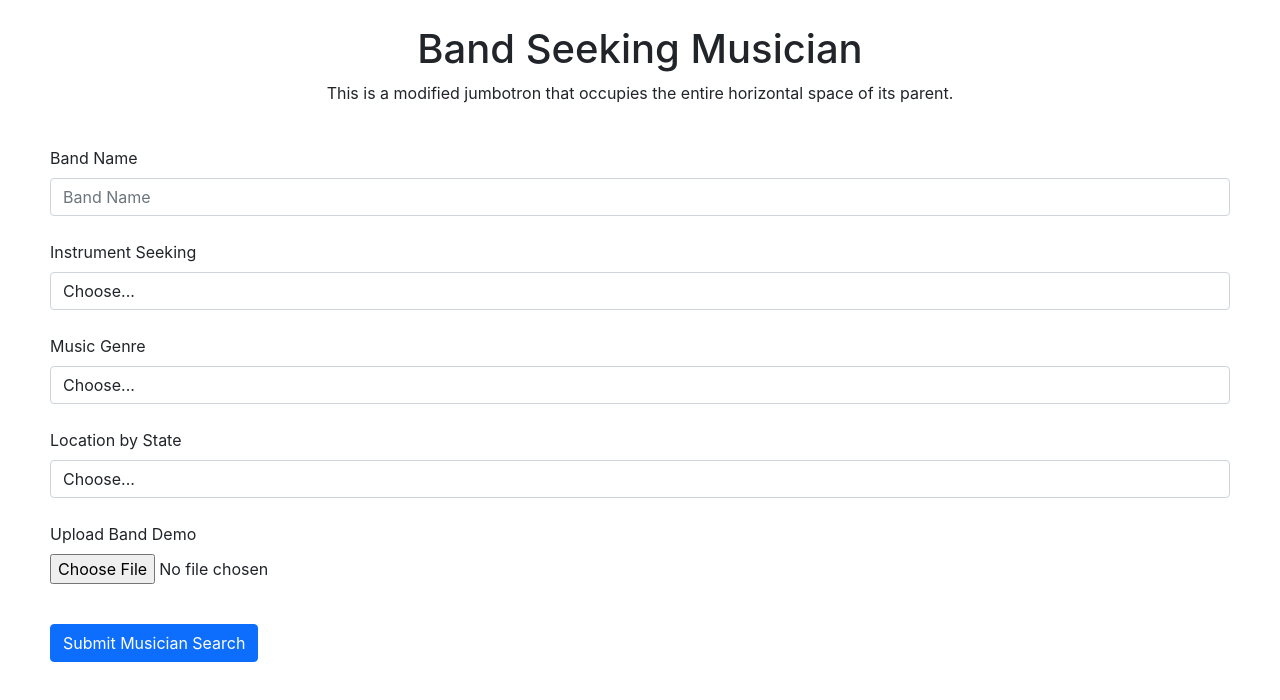
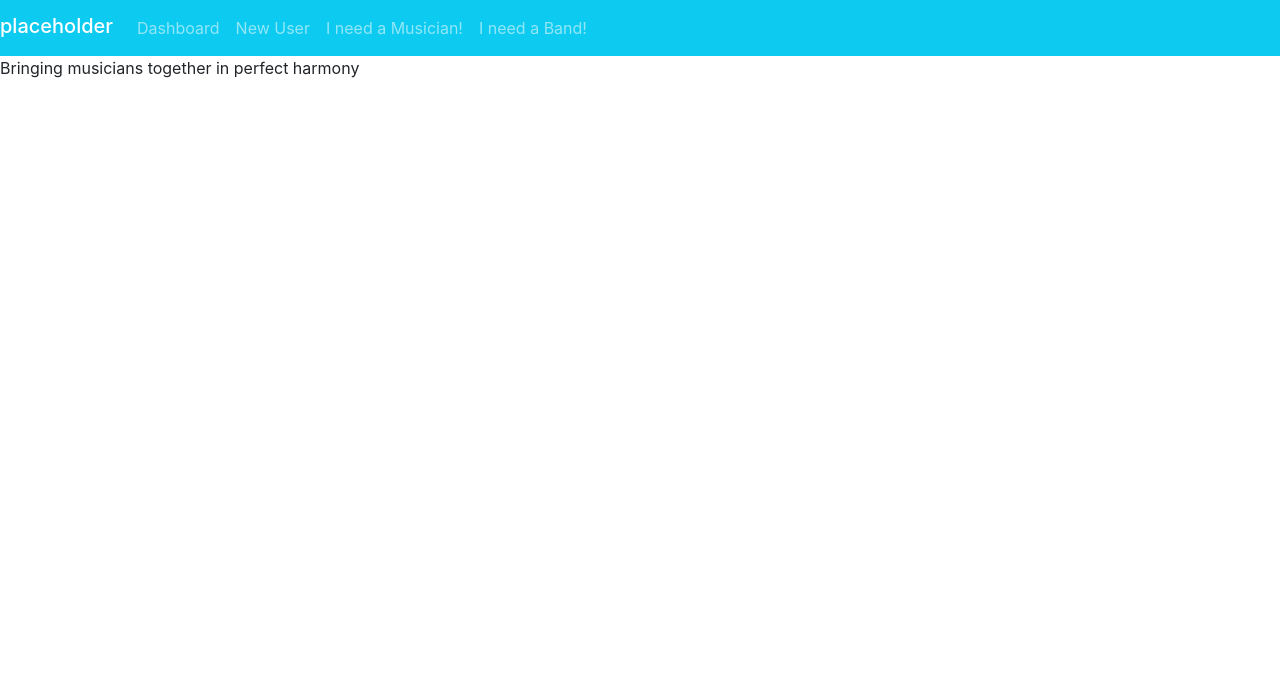
Before and after one commit to NW-Scrappy/duet, a React (Create React App) app in the folder client/: page / in a window 1280 px wide. Shown: the top 700 px of the page. Built offline with nearby package versions, Linux system fonts and the light colour scheme.

Commit message:
nav bar is functional

```diff
--- a/client/package.json
+++ b/client/package.json
@@ -12,6 +12,7 @@
     "react": "^17.0.1",
     "react-bootstrap": "^1.5.1",
     "react-dom": "^17.0.1",
+    "react-router-dom": "^5.2.0",
     "react-scripts": "4.0.3",
     "web-vitals": "^1.1.0"
   },
--- a/client/src/App.js
+++ b/client/src/App.js
@@ -1,8 +1,10 @@
-import React from "react"
+import React from 'react'
 import './App.css'
-
+import NavBar from "./components/Navbar"
 import PostForm from "./components/PostFormBand"
-// import UserForm from "./components/UserForm"
+import UserForm from "./components/NewUserForm"
+import Footer from "./components/Footer"
+import { BrowserRouter as Router, Route, Link, Switch } from "react-router-dom";
 
 
 
@@ -12,8 +14,25 @@ function App() {
     <div>
 
 
-      {/* <UserForm /> */}
-      <PostForm/>
+      <Router>
+
+
+          <NavBar />
+
+          <Route exact path="/" />
+
+          <Route exact path="/postband" component={PostForm} />
+
+          <Route exact path="/newuser" component={UserForm} />
+
+
+          {/* <Route exact path="/about" component={MediaCard} /> */}
+
+
+      </Router>
+
+
+      <Footer />
 
     </div>
   );
--- a/client/src/components/Navbar.js
+++ b/client/src/components/Navbar.js
@@ -1,4 +1,12 @@
 import React from "react"
+
+
+import Nav from "react-bootstrap/Nav"
+import NavDropdown from "react-bootstrap/NavDropdown"
+import Form from "react-bootstrap/Form"
+import Button from 'react-bootstrap/Button';
+import FormControl from "react-bootstrap/FormControl"
+import { BrowserRouter as Router, Route, Link, Switch } from "react-router-dom";
 function Navbar() {
     return (
         <nav className="navbar navbar-expand-lg navbar-dark bg-info">
@@ -20,13 +28,13 @@ function Navbar() {
             <a className="nav-link" href="/Dashboard">Dashboard</a>
           </li>
           <li className="nav-item">
-            <a className="nav-link" href="/Profile">Profile</a>
+            <a className="nav-link" href="/newuser">New User</a>
           </li>
           <li className="nav-item">
-            <a className="nav-link" href="/BandSearch">I need a band!</a>
+              <a className="nav-link" href="/postband">I need a Musician!</a>
           </li>
           <li className="nav-item">
-            <a className="nav-link" href="/MusicianSearch">I need a Musician!</a>
+            <a className="nav-link" href="/MusicianSearch">I need a Band!</a>
           </li>
         </ul>
       </nav>
```
Also changed, not shown: 1 other file (tests, documents, lock files or other folders).
